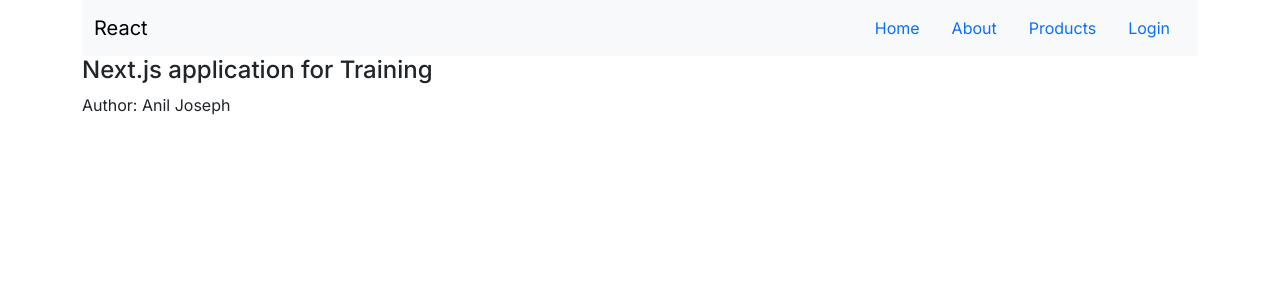
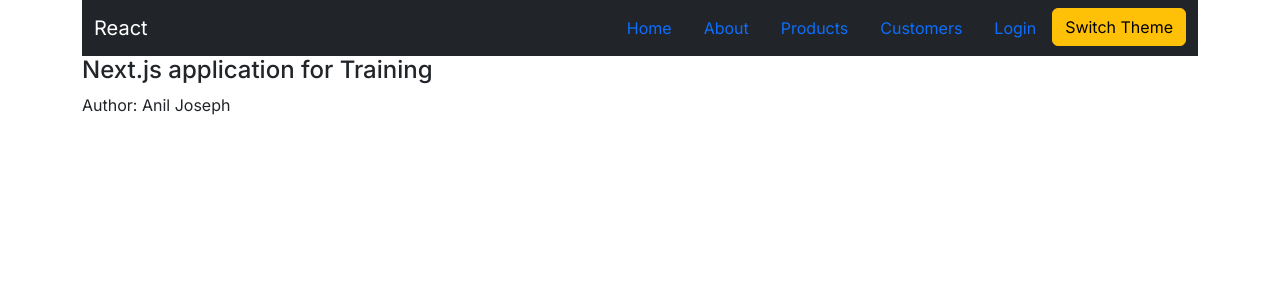
Before and after one commit to aniljos/Nextjs-Sept-09, a Next.js app in the folder the-awesome-app/: page /about in a window 1280 px wide. Shown: the top 300 px of the page. Built offline with nearby package versions, Linux system fonts and the light colour scheme.

Commit message:
Day 3 session 4

```diff
--- a/the-awesome-app/src/app/about/page.tsx
+++ b/the-awesome-app/src/app/about/page.tsx
@@ -1,5 +1,7 @@
+//'use client'
 export default function AboutPage(){
 
+    console.log("rendering AboutPage...");
     return (
         <div>
             <h4>Next.js application for Training</h4>
@@ -7,5 +9,3 @@ export default function AboutPage(){
         </div>
     )
 }
-
-export const num = 100;
--- /dev/null
+++ b/the-awesome-app/src/app/customers/loading.tsx
@@ -0,0 +1,6 @@
+export default function LoadingCustomers(){
+
+    return (
+        <div className="alert alert-warning">Loading customers....</div>
+    )
+}
--- a/the-awesome-app/src/app/layout.tsx
+++ b/the-awesome-app/src/app/layout.tsx
@@ -4,6 +4,7 @@ import "./globals.css";
 import AppBar from "@/components/AppBar";
 import { appRoutes } from "@/routes/appRoutes";
 import ReduxStoreProvider from "@/components/ReduxStoreProvider";
+import {  AppThemeContextProvider  } from "@/context/AppThemeContext";
 
 
 
@@ -26,12 +27,14 @@ export default function RootLayout({
       <body className={inter.className}>
         {/* navbar */}
         <div className="container">
-          <ReduxStoreProvider>
-            <AppBar title="React" mode="light" routes={appRoutes} />
-            <main>
-              {children}
-            </main>
-          </ReduxStoreProvider>
+          <AppThemeContextProvider>
+            <ReduxStoreProvider>
+              <AppBar title="React" routes={appRoutes} />
+              <main>
+                {children}
+              </main>
+            </ReduxStoreProvider>
+          </AppThemeContextProvider>
         </div>
       </body>
     </html>
--- a/the-awesome-app/src/components/AppBar.tsx
+++ b/the-awesome-app/src/components/AppBar.tsx
@@ -1,6 +1,10 @@
+'use client'
+
 // <AppBar title="React" mode="dark", routes={}/>
 
+import { AppThemeContext } from "@/context/AppThemeContext";
 import Link from "next/link";
+import { useContext } from "react";
 
 export type RouteItem = {
     label: string;
@@ -14,10 +18,21 @@ type AppBarProps = {
     routes: RouteItem[]
 }
 
-const AppBar: React.FC<AppBarProps> = ({ title, mode="dark", routes }) => {
+const AppBar: React.FC<AppBarProps> = ({ title, mode, routes }) => {
+
+    const themeState = useContext(AppThemeContext);
+    const appMode = mode ? mode : themeState.mode;
+
+    function changeTheme(){
+
+        if(themeState.updateMode){
+            themeState.updateMode(themeState.mode === 'dark'? 'light': 'dark');
+        }
+
+    }
 
     return (
-        <nav className={`navbar navbar-${mode} bg-${mode}`}>
+        <nav className={`navbar navbar-${appMode} bg-${appMode}`}>
             <div className="container-fluid">
                 <Link className="navbar-brand" href="/">{title}</Link>
                 <ul className="nav">
@@ -28,6 +43,9 @@ const AppBar: React.FC<AppBarProps> = ({ title, mode="dark", routes }) => {
                             </li>
                         )
                     })}
+                    <li>
+                        <button className="btn btn-warning" onClick={changeTheme}>Switch Theme</button>
+                    </li>
                 </ul>
             </div>
         </nav>
--- /dev/null
+++ b/the-awesome-app/src/context/AppThemeContext.tsx
@@ -0,0 +1,24 @@
+'use client'
+import React, { useState } from "react";
+
+type AppThemeState = {
+    mode: string;
+    updateMode?: React.Dispatch<React.SetStateAction<string>>
+}
+
+export const initialThemeState: AppThemeState = {
+    mode: 'dark'
+}
+
+export const AppThemeContext = React.createContext(initialThemeState);
+
+export function AppThemeContextProvider(props: {children: Readonly<React.ReactNode>}){
+
+    const [mode, updateMode] = useState(initialThemeState.mode);
+
+    return (
+        <AppThemeContext.Provider value={{mode, updateMode}}>
+            {props.children}
+        </AppThemeContext.Provider>
+    )
+}
--- a/the-awesome-app/src/routes/appRoutes.ts
+++ b/the-awesome-app/src/routes/appRoutes.ts
@@ -15,6 +15,10 @@ export const appRoutes: RouteItem[] = [
         path: "/products"
     },
     {
+        label: "Customers",
+        path: "/customers"
+    },
+    {
         label: "Login",
         path: "/login"
     }
```
Also changed, not shown: the-awesome-app/src/app/customers/page.tsx (added, +27 -0 lines).
